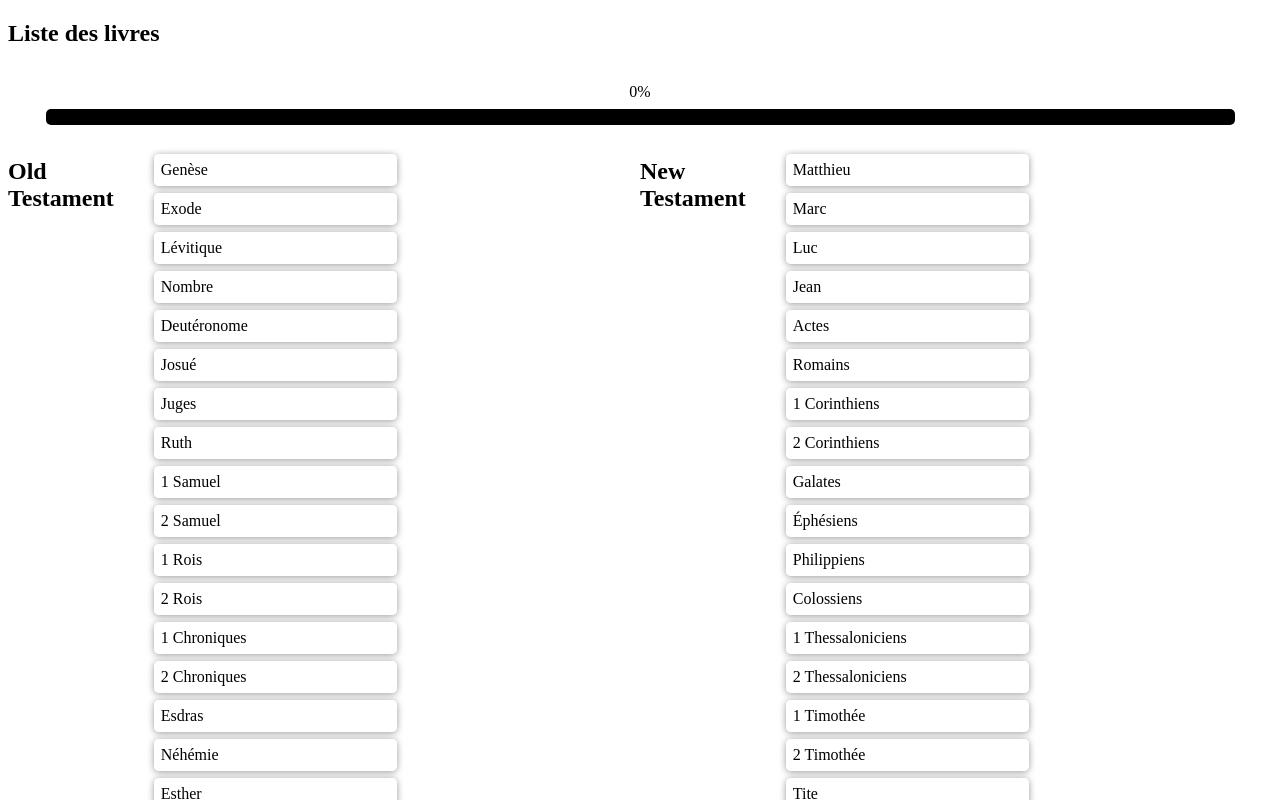
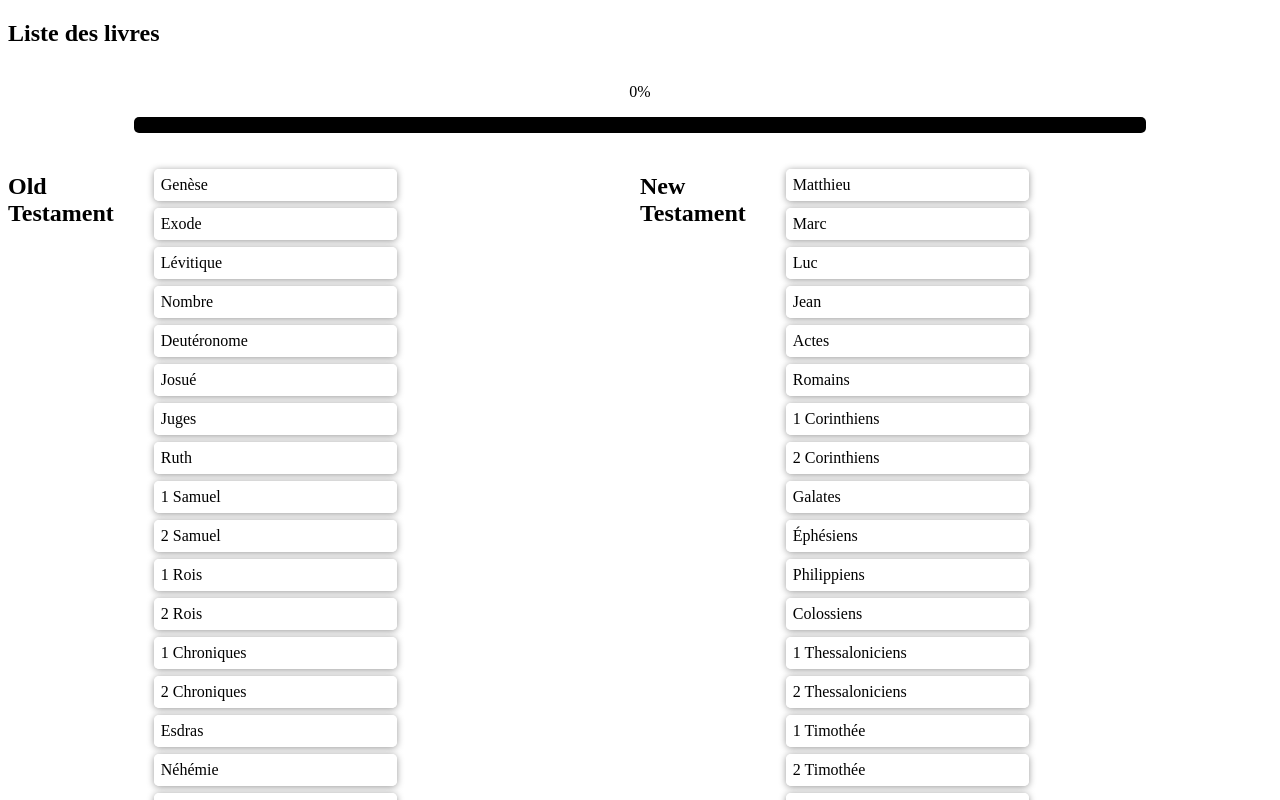
Before and after one commit to kaliacad/bible-tracker, a React (Create React App) app: page / in a window 1280 px wide. Shown: the top 800 px of the page. Built offline with nearby package versions, Linux system fonts and the light colour scheme.

Commit message:
Refactor progressbar component(#38)
Fix #37

```diff
--- a/src/components/ProgressBar/GlobalProgressBar.js
+++ b/src/components/ProgressBar/GlobalProgressBar.js
@@ -1,4 +1,5 @@
 import { books } from "../../data/books";
+import ProgressBar from "./ProgressBar";
 
 function GlobalProgressBar() {
   const bookTitles = books.map((book) => book.title);
@@ -11,28 +12,20 @@ function GlobalProgressBar() {
   const percentage = Math.round((chapitresLus * 100) / totalChap);
   const bookChap = books.map((book) => book.chapter);
 
+  const progresBarsTable = [];
+  books.forEach((book) => {
+    const readChapters = JSON.parse(localStorage.getItem(book.title)) || [];
+    const chapters = new Array(book.chapter).fill("0");
+    chapters.forEach((_, index) => {
+      if (readChapters.includes(index)) progresBarsTable.push("1");
+      else progresBarsTable.push("0");
+    });
+  });
   return (
     <div className="container-progress">
       <p>{percentage}%</p>
-
-      {/* Main container width based on total chapters */}
-      <div className="g-progress-bar-container" style={{ width: `${totalChap}px`, height: "1px" }}>
-
-        {/* Use map() to iterate over books and generate progress bars */}
-        {books.map((book, index) => {
-          const readChapters = JSON.parse(localStorage.getItem(book.title)) || [];
-          const bookPercentage = Math.round((readChapters.length * 100) / book.chapter);
-
-          return (
-            <div key={index} className="i-progress-bar-container" style={{ width: `${book.chapter}px` }}>
-              <div
-                className="i-progress-bar segment-read-color"
-                style={{ width: `${bookPercentage}%` }}
-              ></div>
-            </div>
-          );
-        })}
-      </div>
+      {/* Use map() to iterate over books and generate progress bars */}
+      <ProgressBar percentage={progresBarsTable} />
     </div>
   );
 }
```
